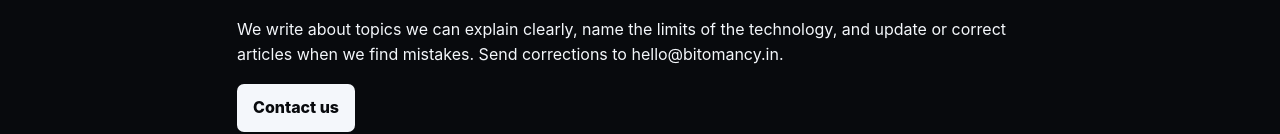
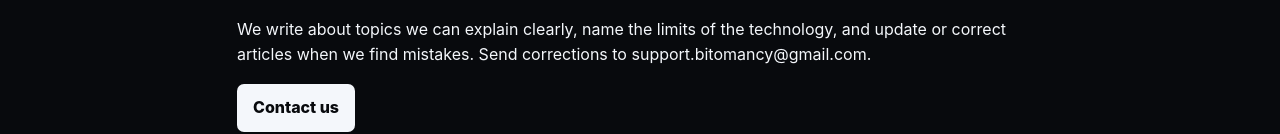
Before and after one commit to bitomancy-comp/bitomancy, a website: page about.html in a window 1280 px wide. Shown: the part 1473-1607 px from the top of the page. Drawn offline with Linux system fonts and the light colour scheme.

Commit message:
Update about.html

```diff
--- a/about.html
+++ b/about.html
@@ -16,5 +16,5 @@
 <h2>Our promise</h2>
 <div class="promise"><div><b>No subscription</b><span>Pay once for a product. No monthly fees.</span></div><div><b>Simple to use</b><span>Open it and start working. No complicated setup.</span></div><div><b>Privacy first</b><span>Our free tools run in your browser, and InvoiceKit keeps your data on your own computer.</span></div><div><b>Honest guidance</b><span>We explain the limits of technology instead of overselling it.</span></div></div>
 
-<h2>Editorial standards</h2><p>We write about topics we can explain clearly, name the limits of the technology, and update or correct articles when we find mistakes. Send corrections to <a href="mailto:support.bitomancy@gmail.com">hello@bitomancy.in</a>.</p>
+<h2>Editorial standards</h2><p>We write about topics we can explain clearly, name the limits of the technology, and update or correct articles when we find mistakes. Send corrections to <a href="mailto:support.bitomancy@gmail.com">support.bitomancy@gmail.com</a>.</p>
 <p><a class="button" href="/contact.html">Contact us</a></p></main><footer class="footer"><div class="container footer-grid"><div><a class="brand" href="/">BITOMANCY</a><p>AI • TECH • DIGITAL GROWTH</p><p class="muted">Technology explained simply. Tools that actually help.</p></div><div><h4>Explore</h4><a href="/blog.html">Articles</a> <a href="/tools.html">Free Tools</a> <a href="/shop.html">Shop</a></div><div><h4>Company</h4><a href="/about.html">About</a> <a href="/contact.html">Contact</a></div><div><h4>Legal</h4><a href="/privacy.html">Privacy</a> <a href="/terms.html">Terms</a> <a href="/disclaimer.html">Disclaimer</a> <a href="/affiliate-disclosure.html">Affiliate Disclosure</a></div></div><div class="container copyright">© 2026 BITOMANCY — ALL RIGHTS RESERVED</div></footer><script src="/script.js"></script></body></html>
```
